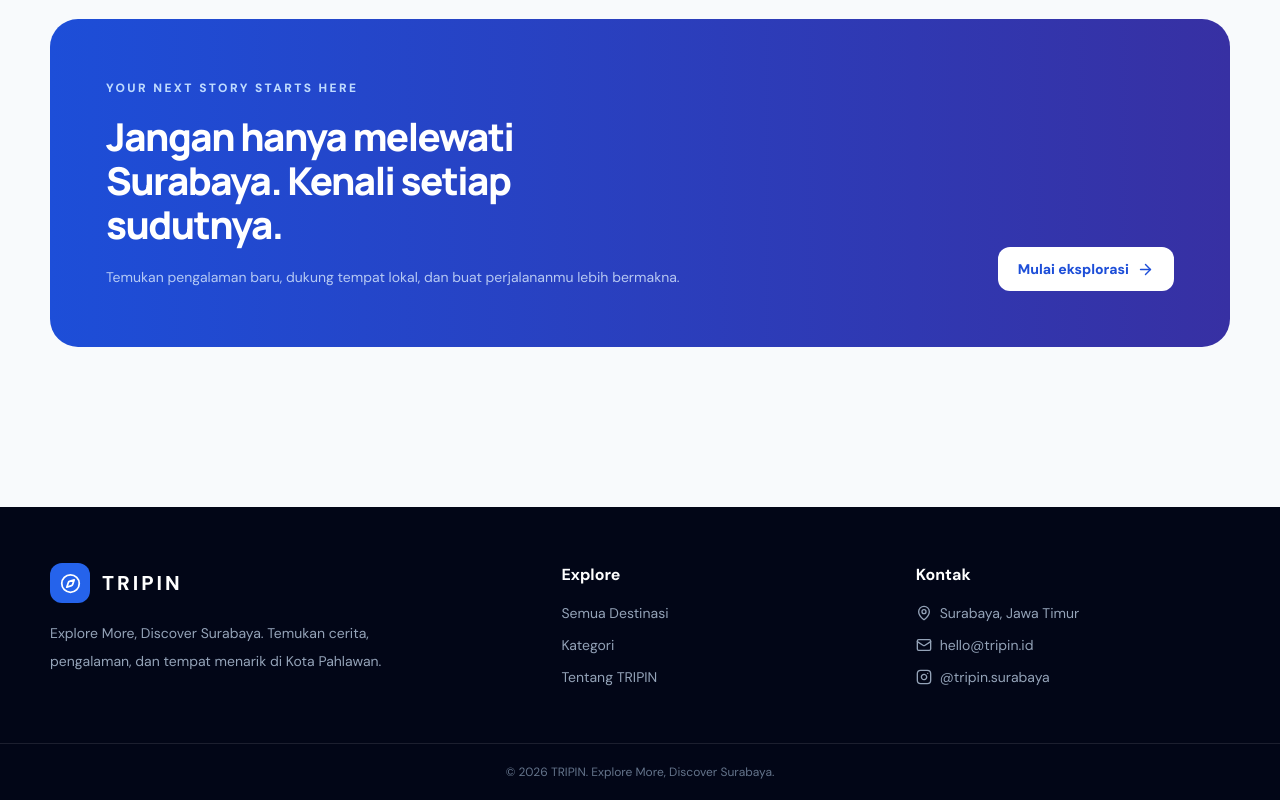
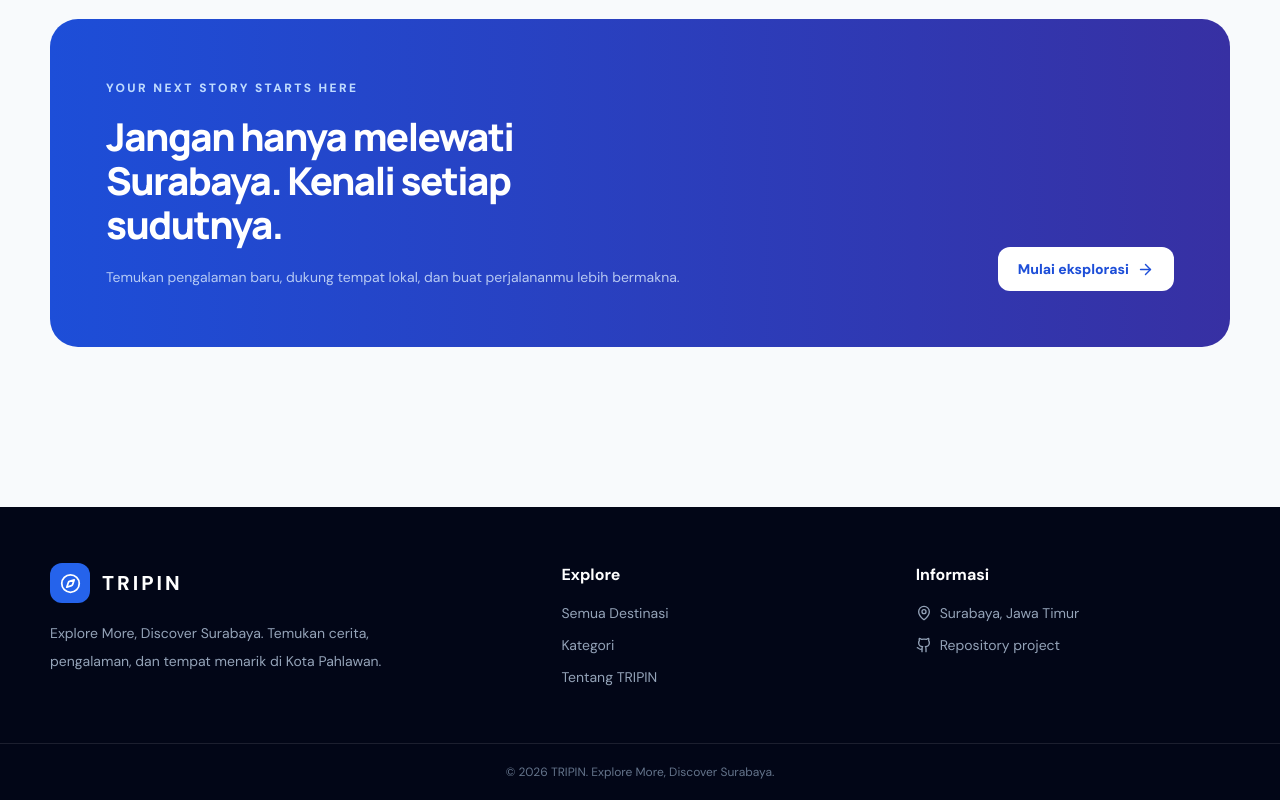
Before and after one commit to azizanan/Tripin, a React (Vite) app in the folder frontend/: page / in a window 1280 px wide. Shown: the part 2430-3230 px from the top of the page. Built offline with nearby package versions, Linux system fonts and the light colour scheme; no server answers.

Commit message:
fix(footer): remove unverified contact information

```diff
--- a/frontend/src/components/Footer.jsx
+++ b/frontend/src/components/Footer.jsx
@@ -1,4 +1,4 @@
-import { Compass, Instagram, Mail, MapPin } from "lucide-react";
+import { Compass, Github, MapPin } from "lucide-react";
 import { Link } from "react-router-dom";
 
 export default function Footer() {
@@ -20,11 +20,10 @@ export default function Footer() {
           </div>
         </div>
         <div>
-          <h3 className="mb-4 font-bold text-white">Kontak</h3>
+          <h3 className="mb-4 font-bold text-white">Informasi</h3>
           <div className="flex flex-col gap-3 text-sm text-slate-400">
             <span className="flex items-center gap-2"><MapPin size={16} /> Surabaya, Jawa Timur</span>
-            <a href="mailto:hello@tripin.id" className="flex items-center gap-2 hover:text-white"><Mail size={16} /> hello@tripin.id</a>
-            <span className="flex items-center gap-2"><Instagram size={16} /> @tripin.surabaya</span>
+            <a href="https://github.com/azizanan/Tripin" target="_blank" rel="noreferrer" className="flex items-center gap-2 hover:text-white"><Github size={16} /> Repository project</a>
           </div>
         </div>
       </div>
```
